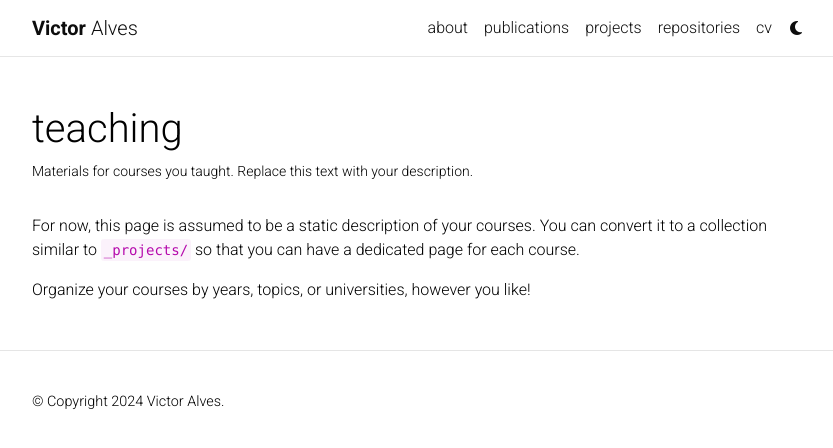
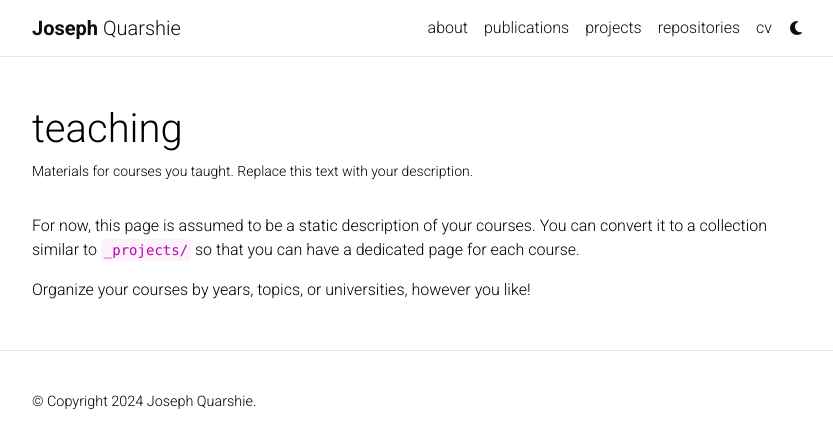
Before and after one commit to jquarshi/jquarshi.github.io, a Jekyll site: the page built from _pages/teaching.md, in a window 1280 px wide. Shown: the top 448 px of the page, without its empty margins (223-1056 px from the left). Built offline with Jekyll 4.4.1, drawn with Linux system fonts in a browser that asks for light colours; comment, search, counter and statistics services are not loaded; a style sheet for code colours, icons or effects is not loaded.

Commit message:
Updated _config to include name

```diff
--- a/_config.yml
+++ b/_config.yml
@@ -3,19 +3,19 @@
 # -----------------------------------------------------------------------------
 
 title: blank
-first_name: Victor
+first_name: Joseph
 middle_name:
-last_name: Alves
-email: vc00004@mix.wvu.edu
+last_name: Quarshie
+email: josephnquarshie@gmal.com
 description: > # the ">" symbol means to ignore newlines until "footer_text:"
-  Victor Alves' homepage.
+  Joseph Quarshie's homepage.
 footer_text: >
 keywords: # add your own keywords or leave empty
 
 lang: en # the language of your site (for example: en, fr, cn, ru, etc.)
 icon: # the emoji used as the favicon (alternatively, provide image name in /assets/img/)
 
-url: https://victoraalves.github.io # the base hostname & protocol for your site
+url: https://jquarshi.github.io # the base hostname & protocol for your site
 baseurl: # the subpath of your site, e.g. /blog/
 last_updated: false # set to true if you want to display last updated in the footer
 impressum_path:  # set to path to include impressum link in the footer, use the same path as permalink in a page, helps to conform with EU GDPR
@@ -68,16 +68,16 @@ og_image: # The site-wide (default for all links) Open Graph preview image
 # Social integration
 # -----------------------------------------------------------------------------
 
-github_username: victoraalves # your GitHub user name
+github_username: jquarshi # your GitHub user name
 gitlab_username: # your GitLab user name
 twitter_username: # your Twitter handle
 mastodon_username: # your mastodon instance+username in the format instance.tld/@username
-linkedin_username: victor-alves-ChemE # your LinkedIn user name
+linkedin_username: josephquarshie # your LinkedIn user name
 telegram_username: # your Telegram user name
 scholar_userid: # your Google Scholar ID
 semanticscholar_id: # your Semantic Scholar ID
 whatsapp_number: # your WhatsApp number (full phone number in international format. Omit any zeroes, brackets, or dashes when adding the phone number in international format.)
-orcid_id: 0009-0006-5308-9717 # your ORCID ID
+orcid_id:  # your ORCID ID
 medium_username: # your Medium username
 quora_username: # your Quora username
 publons_id: # your ID on Publons
```
